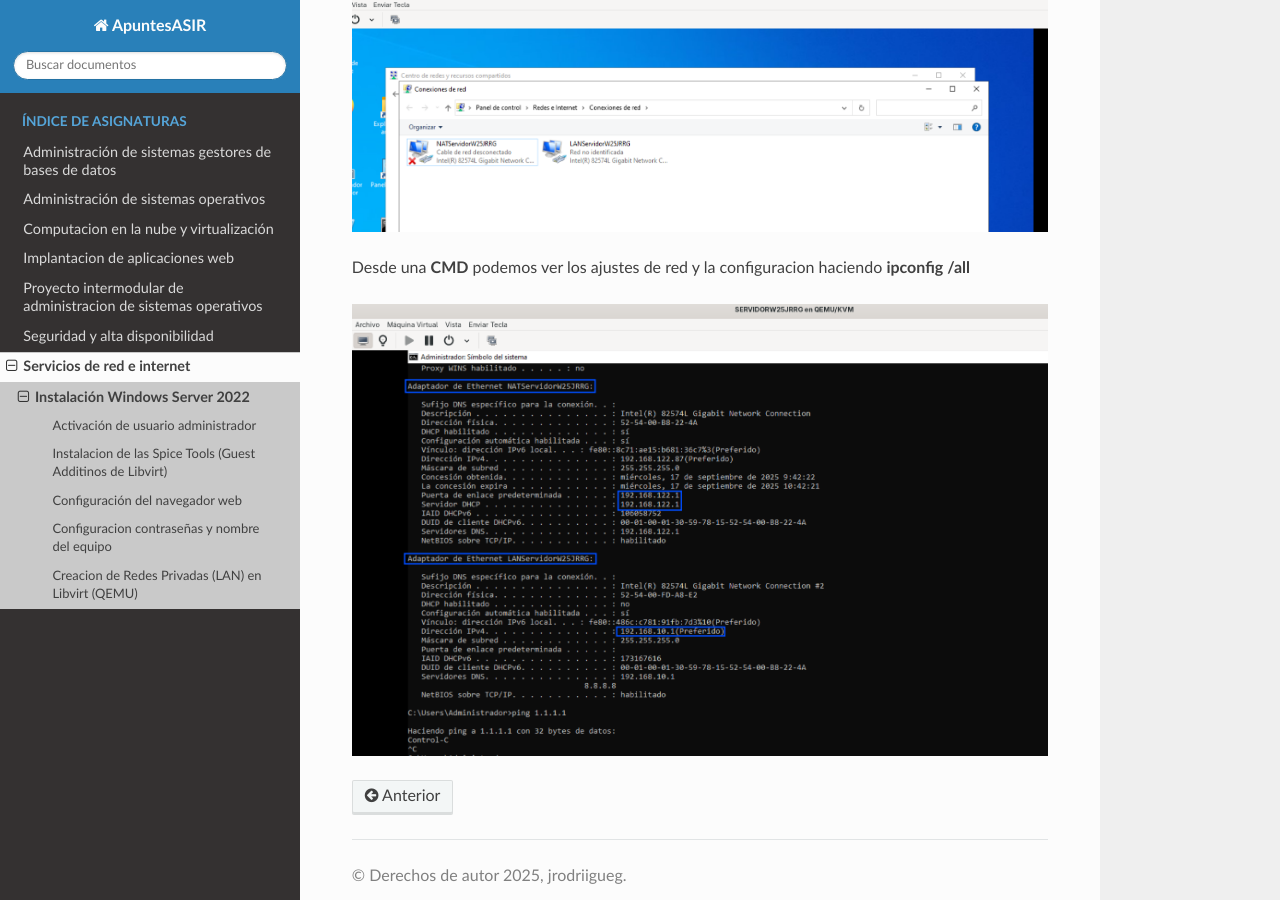
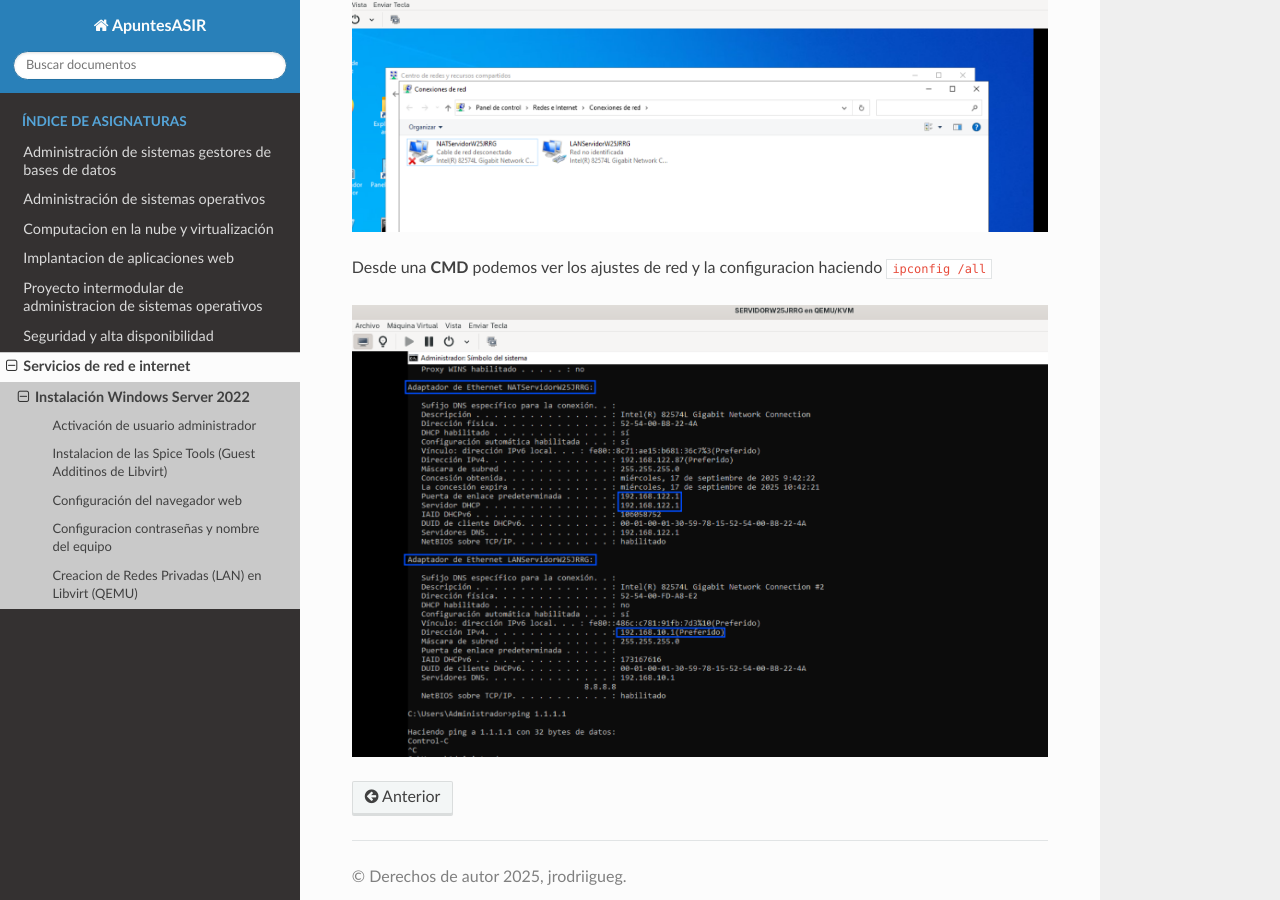
Before and after one commit to jrodriiguezg/ApuntesASIR, a Sphinx documentation site: the page built from docs/servicios-de-red-e-internet/instalacion-windows-server.md, in a window 1280 px wide and 900 px high, scrolled down 26615 px. Built offline with Sphinx 7.4.7 and the Read the Docs theme 3.1.0, drawn with Linux system fonts in a browser that asks for light colours; pages that are not in the unit, such as notebooks, are missing from menus.

````diff
--- a/docs/servicios-de-red-e-internet/instalacion-windows-server.md
+++ b/docs/servicios-de-red-e-internet/instalacion-windows-server.md
@@ -230,6 +230,6 @@ Les he cambiado el nombre, por que ahun que yo las indentifico asi se ve mas fac
 
 ![Redes](images/Wserver/53.png)
 
-Desde una **CMD** podemos ver los ajustes de red y la configuracion haciendo **ipconfig /all**
+Desde una **CMD** podemos ver los ajustes de red y la configuracion haciendo ```ipconfig /all```
 
 ![ipconfig](images/Wserver/54.png)
````
